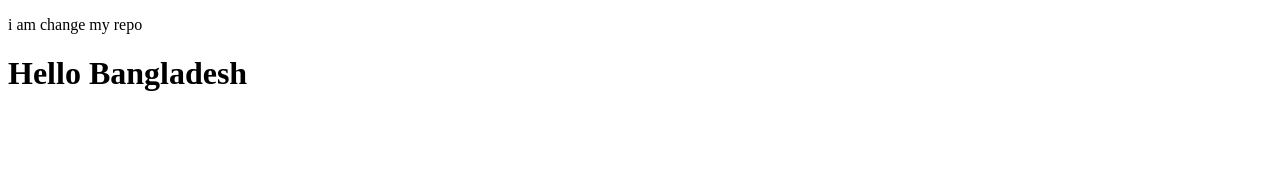
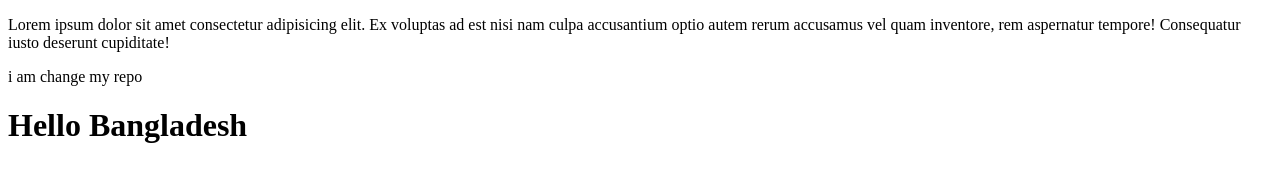
Before and after one commit to Ahsan-Ullah1871/3rd-day-work, a plain HTML site: page index.html in a window 1280 px wide. Drawn offline with Linux system fonts and the light colour scheme.

Commit message:
I change this

```diff
--- a/index.html
+++ b/index.html
@@ -6,6 +6,7 @@
     <title>Document</title>
 </head>
 <body>
+    <p>Lorem ipsum dolor sit amet consectetur adipisicing elit. Ex voluptas ad est nisi nam culpa accusantium optio autem rerum accusamus vel quam inventore, rem aspernatur tempore! Consequatur iusto deserunt cupiditate!</p>
     <p>i am change my repo</p>
     <h1>Hello Bangladesh</h1>
 </body>
```
